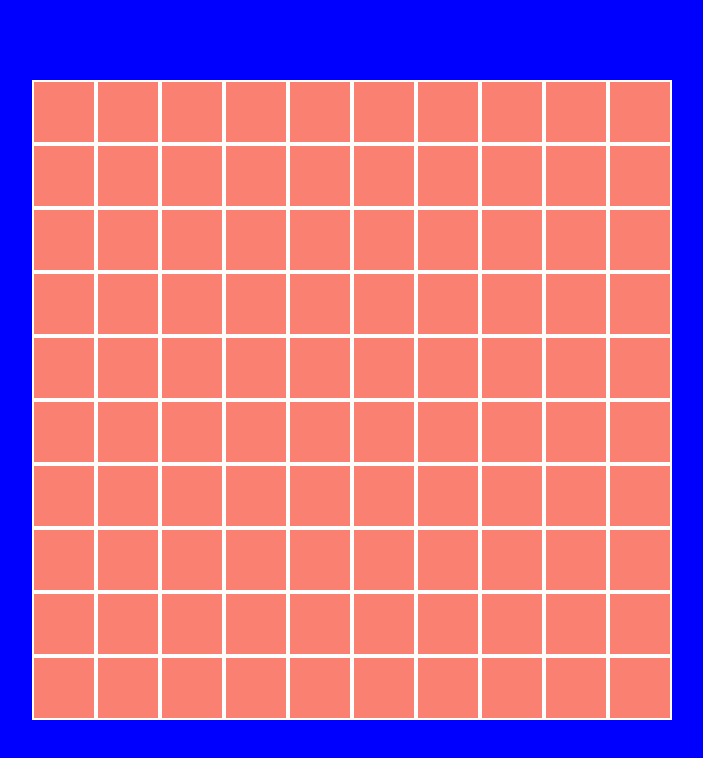
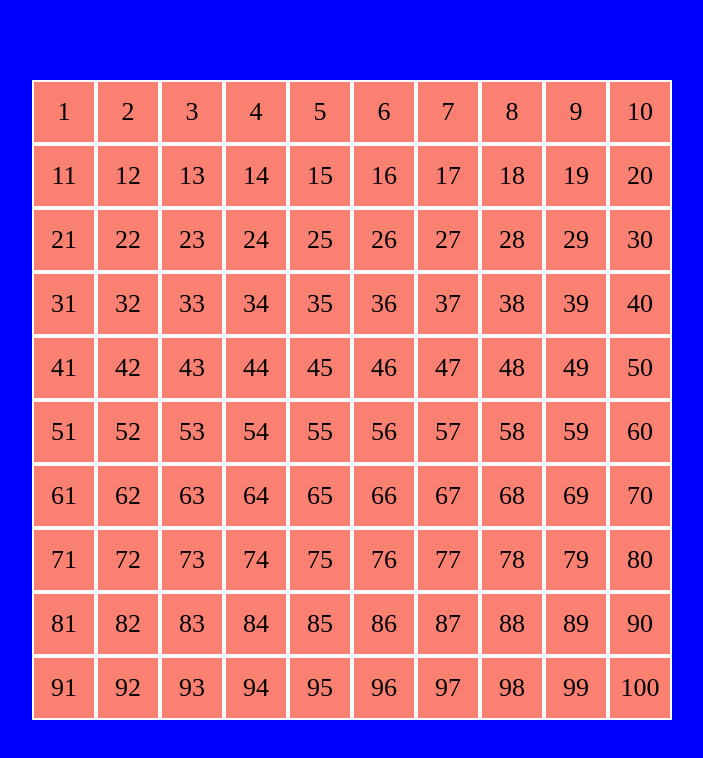
Before and after one commit to Antek93/js-campominato-grid, a plain HTML site: page index.html in a window 1280 px wide. Both pictures are taken after a click on the button "Play". Shown: the whole page, without its empty margins (288-991 px from the left). Drawn offline with Linux system fonts and the light colour scheme.

Commit message:
aggiunte classi colorate al click

```diff
--- a/css/style.css
+++ b/css/style.css
@@ -27,7 +27,10 @@ main {
     width: calc(100% / 10);
     height: calc(100% / 10);
     border: 2px solid white;
-
+    display: flex;
+    align-items: center;
+    justify-content: center;
+    font-size: 26px;
 }
 
 .clicked {
@@ -45,6 +48,8 @@ main {
     transform: translate(-50%,-50%);
 }
 
+/* classe degli elementi a scomparsa*/
+
 .hidden {
     display: none !important;
 }
--- a/js/script.js
+++ b/js/script.js
@@ -1,8 +1,8 @@
 console.log('HI, I am java and I am working fine');
 
-// A. L'utente clicca su un bottone che genererà una griglia di gioco quadrata.
+// A. L'utente clicca su un bottone che genererà una griglia di gioco quadrata. ✓
 
-// B. Ogni cella ha un numero progressivo, da 1 a 100.
+// B. Ogni cella ha un numero progressivo, da 1 a 100. ✓
 
 // C. Ci saranno quindi 10 caselle per ognuna delle 10 righe.
 
@@ -10,7 +10,7 @@ console.log('HI, I am java and I am working fine');
 //    si colora di azzurro ed emetto un messaggio in console con il numero della cella cliccata.
 
 
-// A).
+// A). ✓
 
 // 1. Bottone creato su html e stilizzato su css
 // 2. Selezionato il bottone nel DOM
@@ -22,27 +22,67 @@ const play = document.getElementById('play');
 play.addEventListener('click',
     function () {
 
-// 4: Una volta cliccato il bottone PLAY creare una griglia di gioco quadrata
-// 4.1: Selezionare il div griglia nel DOM
+       // 4: Una volta cliccato il bottone PLAY creare una griglia di gioco quadrata
+       // 4.1: Selezionare il div griglia nel DOM
 
        const gridContainer = document.getElementById('grid-container');
 
-// 4.2: Per ripetere un operazione 100 volte volte creo un ciclo FOR
+       // 4.2: Per ripetere un operazione 100 volte volte creo un ciclo FOR
 
-        for (let i = 0; i < 100; i++) {
+        for (let i =+ 1; i < 101; i++) {
 
-// 4.3: Aggiungere nel div con ID grid-container 100 div con class=cell (già stilizzata su css)
+            // 4.3: Aggiungere nel div con ID grid-container 100 div con class=cell (già stilizzata su css)
             const newCell = document.createElement('div'); // Per creare un elemento DIV
             newCell.classList.add('cell'); // Per aggiungere la classe cell al DIV
             gridContainer.append(newCell); // Per esportare il DIV creato nel grid-container
             gridContainer.classList.remove('hidden'); //Per rimuovere l'elemento display:none
             play.classList.add('hidden'); //Per rimuovere play dopo averci cliccato la prima volta
 
+            // B). ✓ C). ✓
+
+            // 1. Inserisci in ogni casella un numero progressivo da 1 a 100;
+
+            const allNumbers = [i]; //Per ogni ripetizione del ciclo, allNumbers assume un valore progressivo ['1','2','3'...ecc]
+            newCell.innerHTML += allNumbers; // Allnumberse viene inserito all'interno di newCell (stilizzato su css)
+
+            // D).
+
+            // 1. Quando l'utente clicca sulla cella, la cella cambia colore
+
+            newCell.addEventListener('click', //Quando clicco sul div creato (newCell)
+
+            function() {
+
+                console.log('Clicked') //in console compare la voce clicked come verifica
+
+                // 2. Quando l'utente clicca sulla cella, in console viene stampato il numero della casella
+
+                console.log('Numero della casella', allNumbers) // in console compare il numero della casella selzionata
+
+                // Creata logica per selezionare e deselezionare la casella con il click
+
+                if (this.classList.contains('clicked')) { //SE la casella selezioanta CONTIENE la classe CLICKED:
+
+                    this.classList.remove('clicked') // RIMUOVI la classe clicked
+
+                } else {                             // ALTRIMENTI
+
+                    this.classList.add('clicked')    // AGGIUNGI la classe clicked
+
+                }
+
+        }
+
+    );
+
+
          }
 
     }
 
 );
+
+
 
 
 // // Per ripetere un operazione 64 volte creiamo un ciclo FOR
@@ -59,25 +99,25 @@ play.addEventListener('click',
 
 //     //aggiungere un evento per il click
 
-//     newCell.addEventListener('click',
+    // newCell.addEventListener('click',
 
-//             function() {
+    //         function() {
 
-//                 console.log(this) //
-//                 console.log('Clicked') //in console compare la voce clicked come verifica
+    //             console.log(this) //
+    //             console.log('Clicked') //in console compare la voce clicked come verifica
 
-//                 if(this.classList.contains('clicked')) {
-//                     this.classList.remove('clicked')
+    //             if(this.classList.contains('clicked')) {
+    //                 this.classList.remove('clicked')
 
-//                 } else {
+    //             } else {
 
-//                     this.classList.add('clicked')
+    //                 this.classList.add('clicked')
 
-//                 }
+    //             }
 
-//         }
+    //     }
 
-//     );
+    // );
 
 //     gridContainer.append(newCell);
 
```
Also changed, not shown: index.html (+3 -0 lines).
